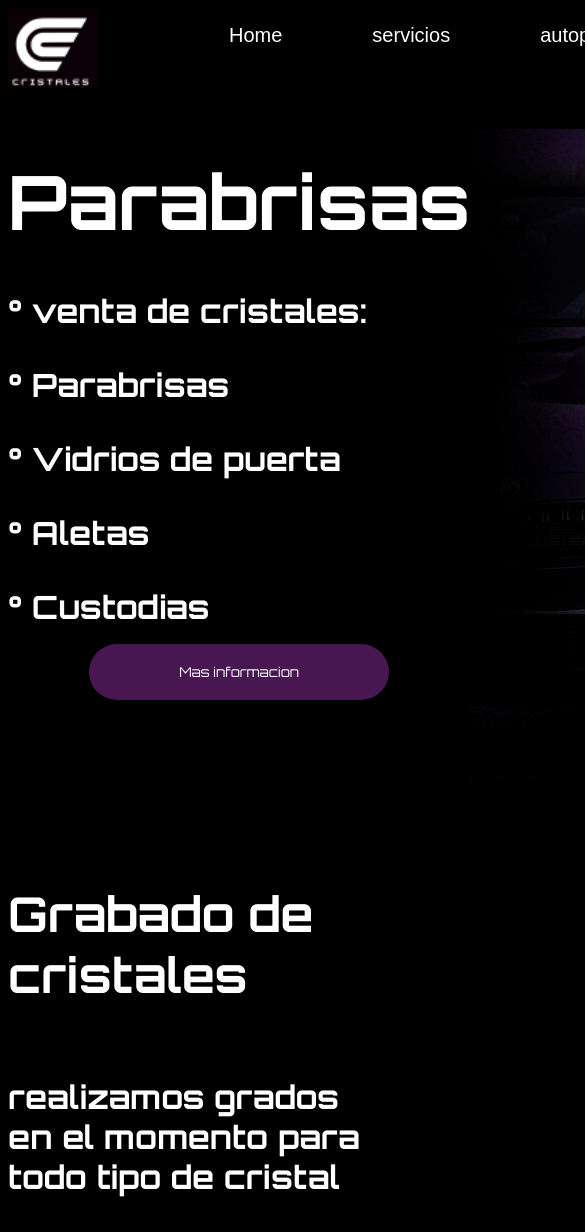
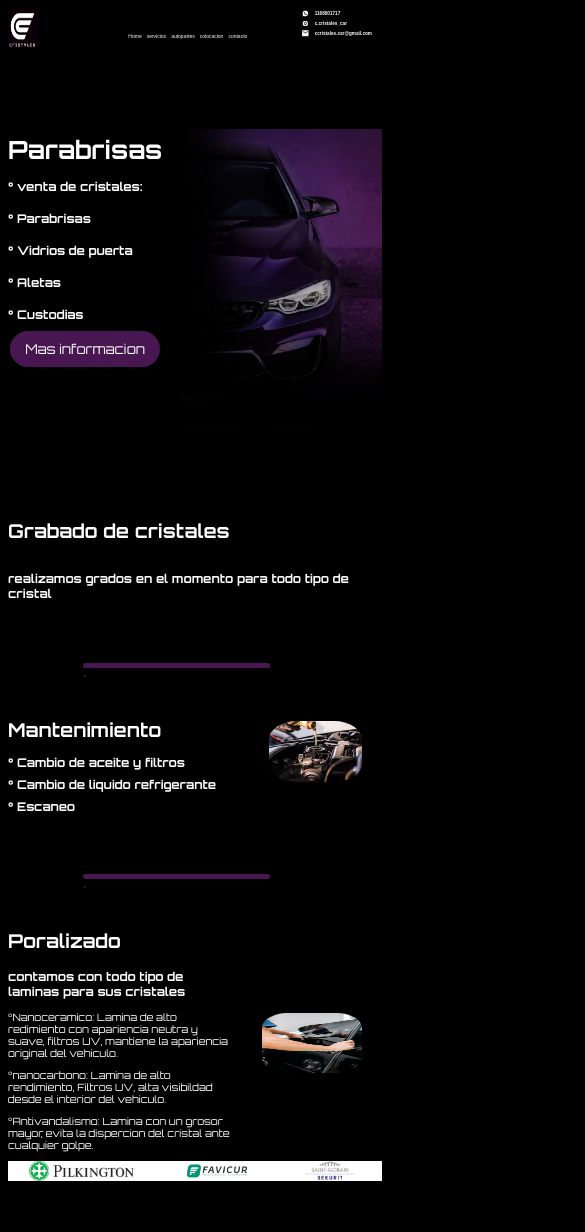
Before and after one commit to Axel-Correa/COM-53820, a plain HTML site: page pages/servicios.html in a window 390 px wide. Shown: the top 1232 px of the page, 585 px wide, since content can reach past the window. After the commit the page ends 1189 px from the top, so only its background shows below. Drawn offline with Linux system fonts and the light colour scheme; a web font is replaced by a local one.

Commit message:
servicios full responsive

```diff
--- a/css/styles.css
+++ b/css/styles.css
@@ -33,7 +33,8 @@ a{
     color: white;
 }
 
-.nav li a { text-decoration: none;
+.nav li a {
+    text-decoration: none;
     color: white;
     font-family: "Encode Sans SC", sans-serif;
     font-size: 20px;
@@ -268,7 +269,7 @@ a{
     height: 5px;
     border-radius: 5px;
     margin-left: 20%;
-    margin-top: 200px;
+    margin-top: 150px;
 }
 
 
@@ -283,7 +284,7 @@ a{
 }
 .grabados h2{
     font-size: 48px;
-    margin-top: 100px;
+
 }
 
 .grabados h3{
@@ -311,6 +312,7 @@ a{
     width: 30%;
     height: 30%;
     border-radius: 30%;
+    margin-right: 20px;
 }
 
 /*polarizado*/
@@ -329,6 +331,7 @@ a{
     height: 300px;
     border-radius: 30%;
     margin-top: 100px;
+    margin-right: 20px;
 }
 
 .polarizado h2{font-size: 48px;
@@ -469,7 +472,15 @@ a{
     height: 100%;
     border-radius: 59px;
 }
+.boton-compra{color: white;
+    font-family:"Orbitron", sans-serif;
+    background-color: #481752;
+    padding: 20px 30px;
+    border: none;
+    border-radius: 56px;
+}
 
+/*fin de Catalogo.html*/
 
 .sub-left{ width: 100%;
     height: 100%;
@@ -486,35 +497,6 @@ a{
     text-align:left;
     font-size: 60px;
 }
-
-
-
-.autopartes{color:white;
-    font-family:"Orbitron", sans-serif;
-}
-
-.boton-compra{color: white;
-    font-family:"Orbitron", sans-serif;
-    background-color: #481752;
-    padding: 20px 30px;
-    border: none;
-    border-radius: 56px;
-}
-
-.prud{color: white;
-    font-family: "Encode Sans SC", sans-serif;
-    font-size: 32px;
-    text-align: center
-}
-.autopartes{color: white;
-    font-family: "Orbitron", sans-serif;
-    font-size: 60px;
-}
-
-.autopartes img{
-    width: 450px;
-}
-
 
 .galery-right img{ background-position:right;
     background-repeat: no-repeat;
@@ -533,6 +515,44 @@ footer{
     background-color: white;
 }
 
+/*Colocacion.html*/
+.mainColoc div h1{margin-top: 100px;
+    background-image: url("../assest/imagenes/Colocacion/inicio.png");
+    background-position: center;
+    background-repeat: no-repeat;
+    background-size: cover;
+    width: 100%;
+    height: 800px;
+}
+
+.img-colocacion{
+    display: flex;
+    justify-content: left;
+    width: 100%;
+    height: 495px;
+}
+.img-colocacion img{
+    border-radius: 66px;
+    width: 660px;
+
+}
+
+.video-colocacion{
+    display: flex;
+    justify-content: right;
+    width: 100%;
+
+}
+.video-colocacion video{
+    border-radius: 66px;
+    width: 660px;
+    height: 495px;
+}
+
+
+
+
+
 
 
 
@@ -548,6 +568,7 @@ footer{
 
 
 @media (max-width:1245px){
+    /*index*/
     header {
         width: 100%;
     }
@@ -569,4 +590,261 @@ footer{
     .fondo2-index div{
         width: 1219px;
     }
+
 }
+
+@media (max-width:1202px) {
+    header{
+        width: 100%;
+    }
+    header img{
+        width: 80px;
+        height: 70px;
+        margin-right: 1px;
+    }
+    .nav li a {
+        font-size: 20px;
+        margin-left:50px ;
+    }
+    .contacto-nav{
+        font-size: 6px;
+        margin-right: 10px;
+        margin-left: 10px;
+    }
+}
+
+
+@media (max-width:1004px){
+    header img{
+        width: 70px;
+        height: 60px;
+        margin-right: 1px;
+    }
+    .nav li a{
+        font-size:15px;
+        margin-left: 40px;
+    }
+    .contacto-nav{
+        font-size: 6px;
+    }
+    footer{
+        height: 40px;
+    }
+    /*servicios.html*/
+    .fondo-ini-servicio img{
+        height: 550px;
+    }
+    .titulo-servicios h1{
+        font-size:50px ;
+        line-height: 1%;
+    }
+    .titulo-servicios h3{
+        font-size: 19px;
+        line-height: 8px;
+    }
+    .grabados h2{
+        font-size: 35px;
+    }
+    .grabados h3{
+        font-size: 19px;
+    }
+    .mantenimiento div h2{
+        font-size: 35px;
+    }
+    .mantenimiento div h3{
+        font-size: 25px;
+    }
+    .polarizado img{
+        width:300px;
+        height:250px;
+        border-radius:25%;
+    }
+    .texto-pola h2{
+        font-size: 35px;
+    }
+    .texto-pola h3{
+        font-size: 19px;
+    }
+    .linea-violeta{
+        margin-top: 50px;
+    }
+}
+
+@media (max-width:835px){
+    .contacto-nav div img{
+        width: 15px;
+        height: 15px;
+    }
+    /*servicio.html:section polarizado*/
+    .texto-pola p{
+        font-size:15px ;
+    }
+    .polarizado img{
+    width: 250px;
+    height: 200px;
+    }
+}
+
+@media (max-width:813px){
+    /*barra de navegacion*/
+    .nav li a{
+        margin-left: 30px;
+    }
+}
+
+@media (max-width:723px){
+    header img{
+        width: 50px;
+        height: 40px;
+    }
+    .nav li a{
+        font-size:12px ;
+    }
+    .contacto-nav{
+        font-size: 5px;
+        line-height: 2px;
+    }
+}
+
+@media (max-width:696px){
+    .fondo-ini-servicio img{
+        height:400px;
+    }
+    .mantenimiento img{
+        width:25% ;
+        height: 25%;
+    }
+    .polarizado img{
+        width: 190px;
+        height: 140px;
+    }
+}
+
+@media (max-width:633px){
+    .contacto-nav div img{
+        width:10px;
+        height: 10px;
+    }
+    .nav li a{
+        font-size: 9px;
+        margin-left: 20px;
+    }
+    /*servico.html*/
+    .titulo-servicios h1{
+        font-size:35px ;
+    }
+    .titulo-servicios h3{
+        font-size: 14px;
+    }
+    .boton-info button{
+        padding: 10px 10px;
+        width: 150px;
+    }
+    .grabados h2{
+        font-size: 25px;
+    }
+    .grabados h3{
+        font-size: 14px;
+    }
+    .mantenimiento div h2{
+        font-size:25px ;
+    }
+    .mantenimiento div h3{
+        font-size: 14px;
+    }
+    .texto-pola h2{
+        font-size: 25px;
+    }
+    .texto-pola h3{
+        font-size: 14px;
+    }
+    .texto-pola p{
+        font-size: 12px;
+    }
+    .polarizado img{
+        width: 140px;
+        height: 100px;
+    }
+}
+
+@media (max-width:571px){
+    footer{
+        height: 20px;
+    }
+}
+
+@media (max-width:510px){
+        .nav li a{
+        margin-left: 10px;
+    }
+    /*Servicios.html*/
+    .fondo-ini-servicio  img{
+        height: 300px;
+        width:100% ;
+    }
+    .grabados{
+        padding-top: 70px;
+    }
+}
+
+@media (max-width:467px){
+    header{
+        display: flex;
+    }
+    header img{
+        width: 30px;
+        height: 40px;
+        align-items: center;
+    }
+    .nav li a{
+        font-size: 7px;
+        margin-left: 7px;
+    }
+    /*servicio.html*/
+    .titulo-servicios h1{
+        font-size: 25px;
+    }
+    .titulo-servicios h3{
+        font-size: 12px;
+    }
+    .grabados h2{
+        font-size: 19px;
+    }
+    .grabados h3{
+        font-size: 12px;
+    }
+    .mantenimiento div h2{
+        font-size: 19px;
+    }
+    .mantenimiento div h3{
+        font-size: 12px;
+    }
+    .texto-pola h2{
+        font-size: 19px;
+    }
+    .texto-pola h3{
+        font-size: 12px;
+    }
+    .texto-pola p {
+        font-size: 10px;
+    }
+    .polarizado img{
+        width: 100px;
+        height: 60px;
+    }
+}
+
+@media (max-width:393px){
+    .nav li a{
+        font-size: 5px;
+        margin-left: 5px;
+    }
+    .contacto-nav{
+        font-size: 4px;
+        line-height: 1px;
+    }
+    .contacto-nav div img{
+        width: 7px;
+        height: 7px;
+    }
+}
--- a/pages/servicios.html
+++ b/pages/servicios.html
@@ -8,7 +8,9 @@
 </head>
 <body class="fondo">
     <header>
-        <section><img src="../assest/logos/logonav.png" alt=""></section>
+        <section>
+            <img src="../assest/logos/logonav.png" alt="">
+        </section>
         <nav>
             <ul class="nav">
                 <li><a href="../index.html">Home</a></li>
@@ -81,7 +83,7 @@
                 <img src="../assest/imagenes/servicios/polarizado.jpg" alt="">
             </div>
         </section>
-    <footer class="pie-de-pag">
+    <footer>
         <img src="../assest/logos/logo-pilkington.png" alt="">
         <img src="../assest/logos/logo-favicur.png" alt="">
         <img src="../assest/logos/logo-sekurit.png" alt="">
```
Also changed, not shown: pages/colocacion.html (+7 -2 lines), index.html (line endings or trailing spaces).
